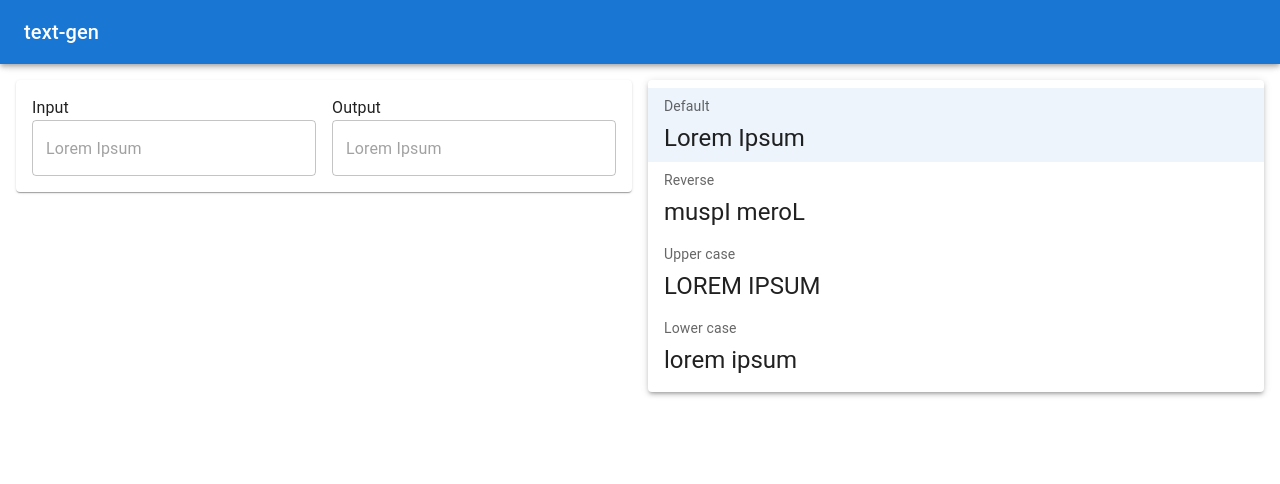
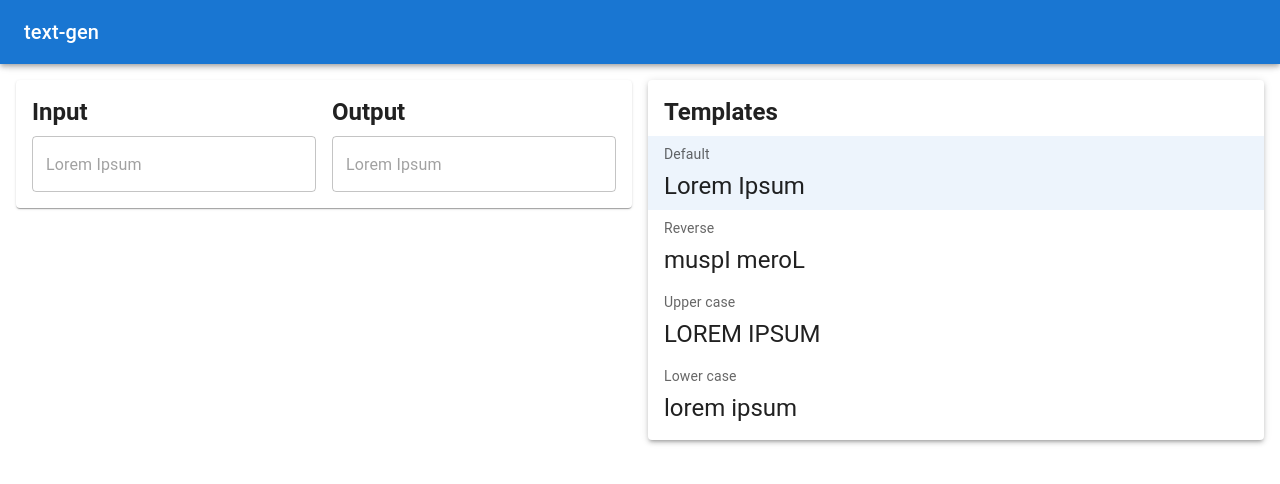
Before and after one commit to aysommer/text-gen, a React (Create React App) app: page / in a window 1280 px wide. Shown: the top 484 px of the page. Built offline with nearby package versions, Linux system fonts and the light colour scheme.

Commit message:
Lables and input actions.

```diff
--- a/src/components/input-contoller/InputController.tsx
+++ b/src/components/input-contoller/InputController.tsx
@@ -1,12 +1,17 @@
 import {
+   Alert,
+   IconButton,
+   InputAdornment,
    Paper,
+   Snackbar,
    Stack,
    TextField,
-   Typography,
-   Box
+   Typography
 } from '@mui/material'
+import CloseIcon from '@mui/icons-material/Close';
+import ContentCopyIcon from '@mui/icons-material/ContentCopy';
 import { observer } from 'mobx-react-lite';
-import { ChangeEvent } from 'react'
+import { ChangeEvent, useState, useMemo } from 'react'
 import { DEFAULT_TEXT } from '../../constants';
 import { appStore } from '../../store';
 
@@ -14,31 +19,78 @@ type InputProps = {
    label: string;
    fieldName: keyof Pick<typeof appStore, 'value' | 'formattedValue'>;
    readOnly?: boolean;
+   action: InputAction;
 };
+
+enum InputAction {
+   Clear = 'clear',
+   Copy = 'copy'
+}
 
 const Input: React.FC<InputProps> = observer(({
    label,
    fieldName,
-   readOnly = false
+   readOnly = false,
+   action
 }) => {
+   const [snackbarOpened, setSnackbarOpened] = useState(false);
    const handleChangeValue = ({ target: { value } }: ChangeEvent<HTMLTextAreaElement>) => {
       appStore[fieldName] = value;
       appStore.format(value, appStore.templateType);
    };
+   const actionCallback = {
+      [InputAction.Clear]: () => {
+         appStore.reset();
+         closeSnackbar();
+      },
+      [InputAction.Copy]: async () => {
+         await navigator.clipboard.writeText(appStore.formattedValue)
+         setSnackbarOpened(true);
+      }
+   }[action];
+   const closeSnackbar = () => {
+      setSnackbarOpened(false);
+   }
+   const icon = useMemo(() => {
+      return {
+         [InputAction.Clear]: <CloseIcon />,
+         [InputAction.Copy]: <ContentCopyIcon />
+      }[action]
+   }, [action]);
 
    return (
-      <Stack width='50%'>
-         <Typography>{label}</Typography>
+      <>
+         <Typography variant='h5' fontWeight={700}>{label}</Typography>
          <TextField
-            sx={{ width: '100%'}}
+            sx={{ width: '100%' }}
             id="outlined-multiline-static"
             multiline
             aria-readonly={readOnly}
             onChange={handleChangeValue}
             placeholder={DEFAULT_TEXT}
             value={appStore[fieldName]}
+            InputProps={(appStore[fieldName]) ? {
+               endAdornment:
+                  <InputAdornment position="start" >
+                     <IconButton
+                        onClick={actionCallback}
+                        aria-label="clear button"
+                        edge="end"
+                     >
+                        {icon}
+                     </IconButton>
+                  </InputAdornment>
+            } : {}}
          />
-      </Stack>
+         <Snackbar
+            open={snackbarOpened}
+            onClose={closeSnackbar}
+            autoHideDuration={3000}>
+            <Alert severity='success' sx={{ width: '100%' }}>
+               The output message was copied
+            </Alert>
+         </Snackbar>
+      </>
    )
 });
 
@@ -46,15 +98,21 @@ const InputController = () => {
    return (
       <Paper sx={{ display: 'flex', padding: 2 }}>
          <Stack direction='row' spacing={2} width='100%'>
+            <Stack width='50%' spacing={1}>
                <Input
                   label='Input'
                   fieldName='value'
+                  action={InputAction.Clear}
                />
+            </Stack>
+            <Stack width='50%' spacing={1}>
                <Input
                   label='Output'
                   fieldName='formattedValue'
+                  action={InputAction.Copy}
                   readOnly={true}
                />
+            </Stack>
          </Stack>
       </Paper>
    )
--- a/src/components/templates-list/TemplatesList.tsx
+++ b/src/components/templates-list/TemplatesList.tsx
@@ -1,6 +1,8 @@
 import {
    Paper,
-   List
+   List,
+   Typography,
+   Box
 } from "@mui/material";
 import { observer } from "mobx-react-lite";
 import { TEMPLATES } from "../../constants";
@@ -13,6 +15,9 @@ const TEMPLATES_TYPES = Object.keys(TEMPLATES) as TemplateType[];
 const TemplatesList = observer(() => {
    return (
       <Paper elevation={3}>
+         <Box paddingTop={2} paddingLeft={2}>
+            <Typography variant='h5' fontWeight={700}>Templates</Typography>
+         </Box>
          <List>
             {TEMPLATES_TYPES.map((templateType) => (
                <TemplateItem
--- a/src/store/App.ts
+++ b/src/store/App.ts
@@ -29,6 +29,10 @@ class AppStore {
       const formatFunction = FormatFunctionCfg[templateType];
       this.formattedValue = (formatFunction) ? formatFunction(value) : value;
    }
+
+   public reset = (): void => {
+      this.value = this.formattedValue = '';
+   }
 }
 
 const appStore = new AppStore();
```
Lines whose indentation alone changed are shown as unchanged.
